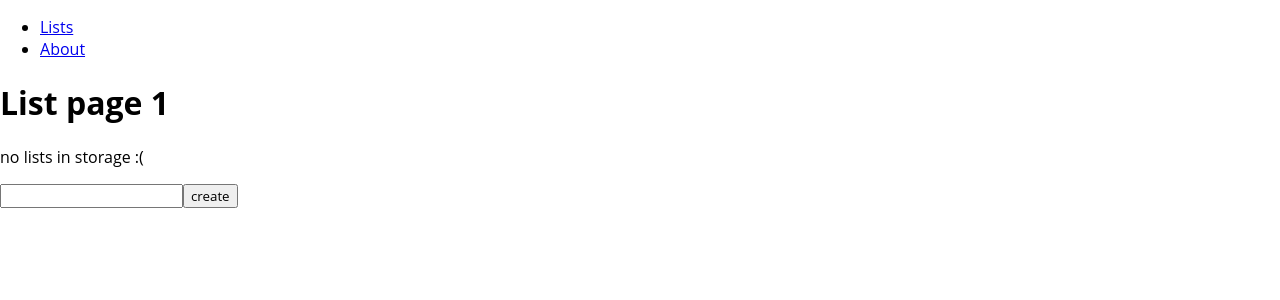
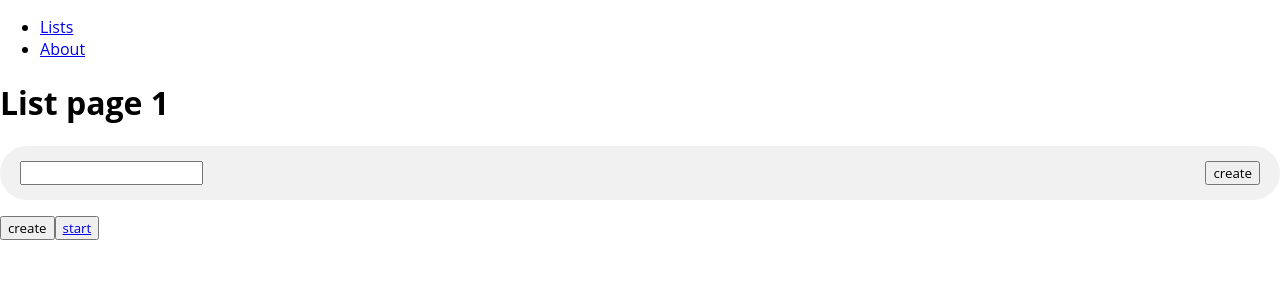
Before and after one commit to francisquinn/checkminder, a React (Vite) app: page /lists/1 in a window 1280 px wide. Both pictures are taken after a click on the button "create". Shown: the top 300 px of the page. Built offline with nearby package versions, Linux system fonts and the light colour scheme.

Commit message:
Renaming files

```diff
--- a/src/App.jsx
+++ b/src/App.jsx
@@ -1,9 +1,9 @@
 import { Link, Route, Routes } from "react-router-dom";
 import { About } from "./routes/About";
-import { Item } from "./routes/Item";
-import { Lists } from "./routes/Lists";
+import { List } from "./routes/List";
+import { Home } from "./routes/Home";
 import { Error } from "./routes/Error";
-import { Run } from "./routes/Run";
+import { Checker } from "./routes/Checker";
 
 export default function App() {
   return (
@@ -15,10 +15,10 @@ export default function App() {
         </ul>
       </nav>
       <Routes>
-        <Route path="/" element={<Lists />}></Route>
+        <Route path="/" element={<Home />}></Route>
         <Route path="/about" element={<About />}></Route>
-        <Route path="/lists/:list_id" element={<Item />}></Route>
-        <Route path="/lists/:list_id/run" element={<Run />}></Route>
+        <Route path="/lists/:list_id" element={<List />}></Route>
+        <Route path="/lists/:list_id/run" element={<Checker />}></Route>
         <Route path="*" element={<Error />}></Route>
       </Routes>
     </>
--- /dev/null
+++ b/src/components/Item.jsx
@@ -0,0 +1,85 @@
+import { useRef, useState } from "react"
+import { Link } from "react-router-dom"
+
+export function Item({ item, onEdit, onDelete, onCreate }) {
+    const card = useRef();
+    const [ isEditing, setIsEditing ] = useState(false);
+    const [ isCreating, setIsCreating ] = useState(false);
+    const [ itemToEdit, setItemToEdit ] = useState(item)
+
+    function renderItem() {
+        if (itemToEdit.name.length == 0 && !isCreating) {
+            setIsCreating(true);
+        }
+
+        if (isEditing || isCreating) {
+            return <input type="text" defaultValue={itemToEdit.name} onChange={handleItemToEdit} />
+        }
+
+        if (itemToEdit.list_id) {
+            return <span>{itemToEdit.name}</span>
+        }
+
+        return <Link to={`/lists/${itemToEdit.id}`} state={itemToEdit}>{itemToEdit.name}</Link>
+    }
+
+    function handleItemToEdit(e) {
+        setItemToEdit({
+            ...itemToEdit,
+            name: e.target.value
+        });
+    }
+
+    function renderActions() {
+        const actions = () => {
+            return (
+                <>
+                    <button type="button" onClick={editItem}>edit</button>
+                    <button type="button" onClick={deleteItem}>delete</button>
+                </>
+            );
+        }
+
+        if (isEditing) {
+            return <button type="button" onClick={done}>done</button>
+        }
+
+        if (isCreating) {
+            return <button type="button" onClick={doneCreate}>create</button>
+        }
+
+        return actions();
+    }
+
+    function editItem() {
+        setIsEditing(true);
+    }
+
+    function deleteItem() {
+        onDelete(itemToEdit);
+        card.current.remove();
+    }
+
+    function done() {
+        onEdit(itemToEdit);
+        setIsEditing(false);
+    }
+
+    function doneCreate() {
+        onCreate(itemToEdit);
+        setIsCreating(false);
+    }
+
+    return(
+        <>
+            <article ref={card}>
+                <div className="list-item">
+                    { renderItem() }
+                </div>
+                <div className="list-actions">
+                    { renderActions() }
+                </div>
+            </article>
+        </>
+    )
+}
--- a/src/components/List.jsx
+++ /dev/null
@@ -1,66 +0,0 @@
-import { useRef, useState } from "react";
-import { Button } from "./Button";
-import { ListItem } from "./ListItem";
-
-/**
- * TODO
- * [] - edit list item updating original list
- * [x] - refactor deleteItem function
- * [] - create input on button click
- */
-
-export function List({ items, listId, onDelete, onCreate, onEdit }) {
-    const createInput = useRef();
-
-    function createListItem(event) {
-        event.preventDefault();
-        const value = createInput.current.value;
-
-        if (value.length == 0) {
-            console.error('name must have letters!')
-            return;
-        }
-
-        const item = {
-            id: generateListId(),
-            name: value
-        }
-
-        if (listId) {
-            item['list_id'] = listId;
-        }
-
-        onCreate(item);
-        createInput.current.value = '';
-    }
-
-    function generateListId() {
-        return Math.random().toString(36).substring(2, 7);
-    }
-
-    function handleSubmition(e) {
-        e.preventDefault();
-    }
-
-    return (
-        <>
-            { items.length == 0 ? (
-                <p>no lists in storage :(</p>
-            ) : (
-                <ul className="list">
-                    {items.map(item =>
-                        <li key={item.id}>
-                            <form action="/" onSubmit={handleSubmition}>
-                                <ListItem item={item} onEdit={onEdit} />
-                            </form>
-                        </li>
-                    )}
-                </ul>
-            )}
-            <form action="/" onSubmit={createListItem}>
-                <input type="text" ref={createInput}/>
-                <Button text="create" type="submit"></Button>
-            </form>
-        </>
-    );
-}
--- a/src/components/ListItem.jsx
+++ /dev/null
@@ -1,63 +0,0 @@
-import { useRef, useState } from "react"
-import { Link } from "react-router-dom"
-
-export function ListItem({ item, onEdit }) {
-    const card = useRef();
-    const [ isEditing, setIsEditing ] = useState(false);
-    const [i, setI ] = useState(item)
-
-    function edit() {
-        setIsEditing(true);
-    }
-
-    function done(e) {
-        e.preventDefault()
-        onEdit(i);
-        setIsEditing(false);
-    }
-
-    function renderActions() {
-        const actions = () => {
-            return (
-                <>
-                    <button type="button" onClick={edit}>edit</button>
-                    <button type="button">delete</button>
-                </>
-            );
-        }
-
-        if (isEditing) {
-            return <button type="submit" onClick={done}>done</button>
-        }
-
-        return actions();
-    }
-
-    function renderItem() {
-        if (isEditing) {
-            return <input type="text" name="edit" defaultValue={item.name} onChange={handleI} />
-        }
-
-        return <Link to={`lists/${item.id}`} state={item}>{item.name}</Link>
-    }
-
-    function handleI(e) {
-        setI({
-            ...i,
-            name: e.target.value
-        })
-    }
-
-    return(
-        <>
-            <article data-item-id={item.id} ref={card}>
-                <div className="list-item">
-                    { renderItem() }
-                </div>
-                <div className="list-actions">
-                    { renderActions() }
-                </div>
-            </article>
-        </>
-    )
-}
--- /dev/null
+++ b/src/components/Table.jsx
@@ -0,0 +1,47 @@
+import { useEffect, useState } from "react";
+import { Button } from "./Button";
+import { Item } from "./Item";
+
+export function Table({ items, listId, onDelete, onCreate, onEdit }) {
+    const [ listItems, setListItems ] = useState(items);
+
+    useEffect(() => setListItems(items), [items]);
+
+    function generateListId() {
+        return Math.random().toString(36).substring(2, 7);
+    }
+
+    function create() {
+        const item = {
+            id: generateListId(),
+            name: ''
+        };
+
+        if (listId) {
+            item['list_id'] = listId;
+        }
+
+        setListItems([...listItems, item])
+    }
+
+    return (
+        <>
+            { listItems.length == 0 ? (
+                <p>no lists in storage :(</p>
+            ) : (
+                <ul className="list">
+                    {listItems.map(item =>
+                        <li key={item.id}>
+                            <Item
+                                item={item}
+                                onEdit={onEdit}
+                                onDelete={onDelete}
+                                onCreate={onCreate} />
+                        </li>
+                    )}
+                </ul>
+            )}
+            <Button text="create" type="button" onClick={create}></Button>
+        </>
+    );
+}
--- a/src/routes/Run.jsx
+++ b/src/routes/Checker.jsx
@@ -1,13 +1,12 @@
 import { useLocation } from "react-router-dom";
 
-
-export function Run() {
+export function Checker() {
     const location = useLocation();
     const items = location.state;
 
     return (
         <>
-            <h1>Runner</h1>
+            <h1>Checker</h1>
             <ul>
                 {items.map(item =>
                     <li key={item.id}>{item.name}</li>
--- a/src/routes/Item.jsx
+++ /dev/null
@@ -1,40 +0,0 @@
-import { useParams } from "react-router-dom";
-import { useEffect, useState } from "react";
-import { List } from "../components/List";
-
-export function Item() {
-    const { list_id } = useParams();
-    const [ items ] = useState(JSON.parse(localStorage.getItem('items')) ?? []);
-    const [ listItems, setListItems ] = useState([]);
-
-    useEffect(() => {
-        const currentItems = items.filter(item => item.list_id == list_id);
-        setListItems(currentItems);
-    }, []);
-
-    function updateItemStorage(item) {
-        localStorage.setItem('items', JSON.stringify([...items, item]));
-        setListItems([...listItems, item]);
-    }
-
-    function removeItem(item) {
-        const nits = items.filter(i => i.id != item.id);
-        localStorage.setItem('items', JSON.stringify(nits));
-    }
-
-    function editItem(list) {
-        localStorage.setItem('items', JSON.stringify(items));
-    }
-
-    return (
-        <>
-            <h1>List page { list_id }</h1>
-            <List
-                items={listItems}
-                listId={list_id}
-                onDelete={removeItem}
-                onCreate={updateItemStorage}
-                onEdit={editItem}/>
-        </>
-    );
-}
--- /dev/null
+++ b/src/routes/List.jsx
@@ -0,0 +1,54 @@
+import { Link, useParams } from "react-router-dom";
+import { useEffect, useState } from "react";
+import { Table } from "../components/Table";
+import { Button } from "../components/Button";
+
+export function List() {
+    const { list_id } = useParams();
+    const [ items, setItems ] = useState(JSON.parse(localStorage.getItem('items')) ?? []);
+    const [ listItems, setListItems ] = useState([]);
+
+    useEffect(() => {
+        const currentItems = items.filter(item => item.list_id == list_id);
+        setListItems(currentItems);
+    }, []);
+
+    function updateItemStorage(item) {
+        localStorage.setItem('items', JSON.stringify([...items, item]));
+        setListItems([...listItems, item]);
+        setItems([...items, item])
+    }
+
+    function removeItem(item) {
+        const updatedItems = items.filter(i => i.id != item.id);
+        localStorage.setItem('items', JSON.stringify(updatedItems));
+        setItems(updatedItems)
+    }
+
+    function editItem(list) {
+        const newLists = items.map(l => {
+            if (l.id == list.id) {
+                l.name = list.name
+            }
+            return l;
+        });
+
+        localStorage.setItem('items', JSON.stringify(newLists));
+    }
+
+    return (
+        <>
+            <h1>List page { list_id }</h1>
+            <Table
+                items={listItems}
+                listId={list_id}
+                onDelete={removeItem}
+                onCreate={updateItemStorage}
+                onEdit={editItem}/>
+
+            <button type="button">
+                <Link to="run" state={listItems}>start</Link>
+            </button>
+        </>
+    );
+}
--- a/src/style.css
+++ b/src/style.css
@@ -1,3 +1,7 @@
+:root {
+    --grey: #f1f1f1;
+}
+
 *, *::before, *::after {
     box-sizing: border-box;
     font-family: 'Open Sans', sans-serif;
@@ -23,7 +27,19 @@ body {
 .list article {
     display: flex;
     justify-content: space-between;
-    padding: 10px;
+    padding: 15px 20px;
     margin-bottom: 10px;
-    background-color: #f4f4f4;
+    background-color: var(--grey);
+    /* border: 1px solid var(--grey); */
+    border-radius: 50px;
 }
+
+.list-item {
+    flex: 1;
+}
+
+.list-item a {
+    display: block;
+    width: 100%;
+    height: 100%;
+}
```
Also changed, not shown: src/routes/Home.jsx (renamed from src/routes/Lists.jsx, +8 -10 lines).
